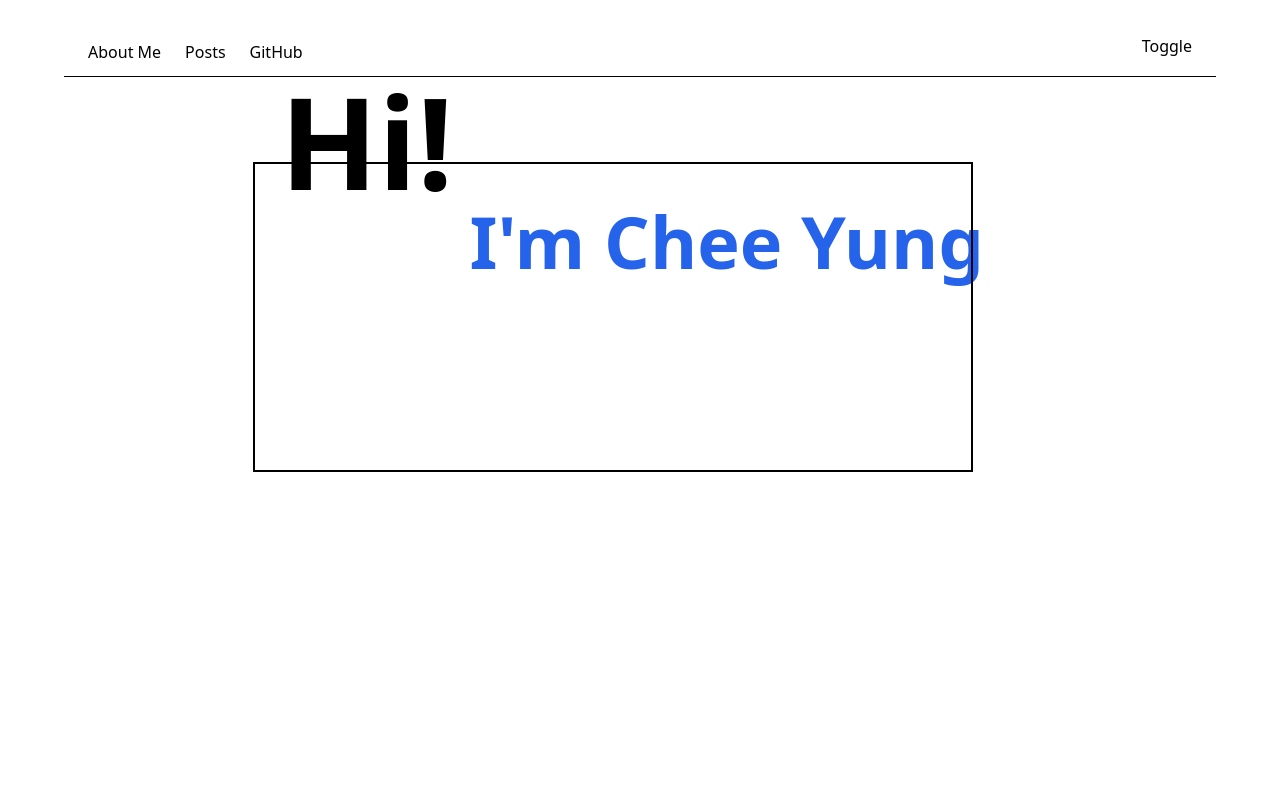
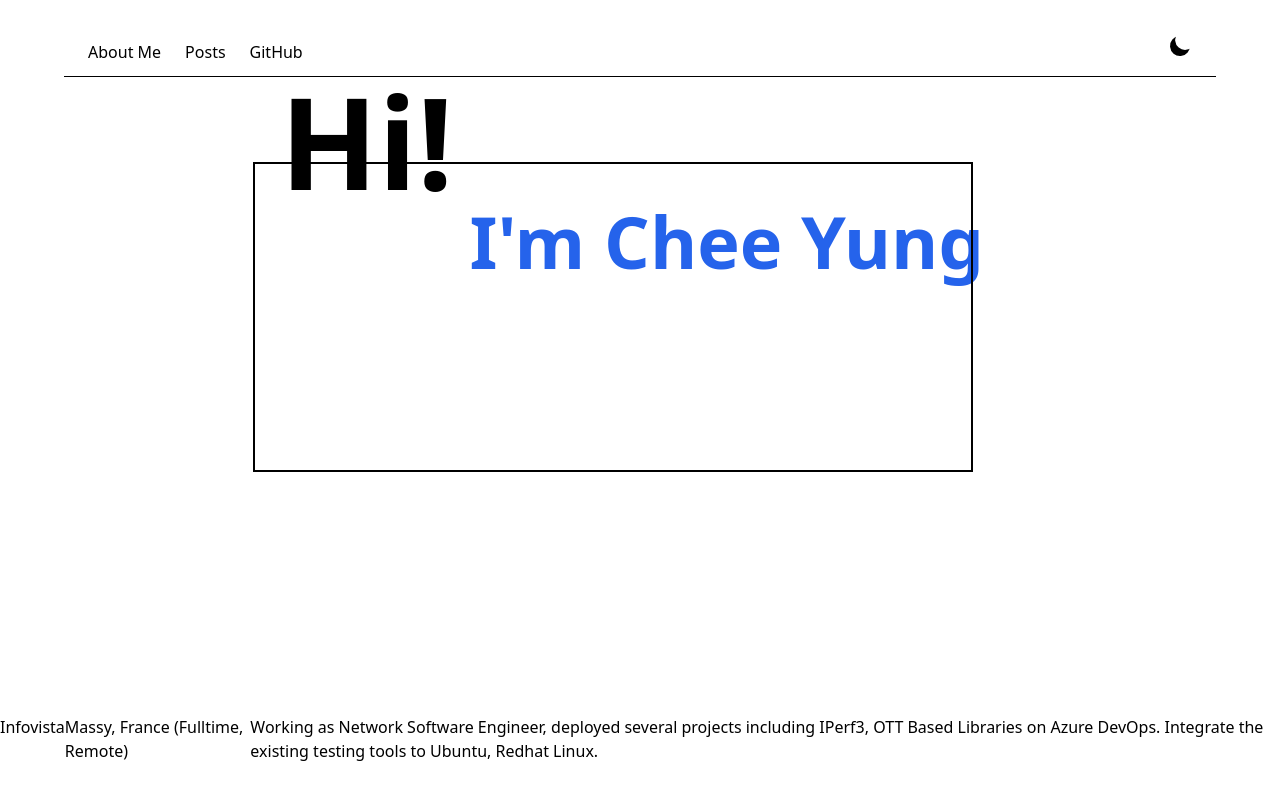
Before and after one commit to pehcy/pehcy.github.io, a Next.js app: page / in a window 1280 px wide. Built offline with nearby package versions, Linux system fonts and the light colour scheme.

Commit message:
feat: added header, DarkTheme toggle icons

```diff
--- /dev/null
+++ b/components/about.tsx
@@ -0,0 +1,14 @@
+import React from 'react';
+
+const About = () : JSX.Element => (
+  <div className='flex flex-row'>
+    <div>Infovista</div>
+    <div>Massy, France (Fulltime, Remote)</div>
+    <div>Working as Network Software Engineer, deployed several projects
+      including IPerf3, OTT Based Libraries on Azure DevOps.
+      Integrate the existing testing tools to Ubuntu, Redhat Linux.
+    </div>
+  </div>
+);
+
+export default About;
--- a/components/header.tsx
+++ b/components/header.tsx
@@ -1,5 +1,6 @@
 import React, { useState } from 'react';
 import Link from 'next/link';
+import ToggleTheme from './toggleTheme';
 
 const Header = () : JSX.Element => {
   const [expanded, setExpanded] = useState<boolean>(false);
@@ -14,27 +15,27 @@ const Header = () : JSX.Element => {
         max-w-6xl mx-auto sm:px-6 px-4 pb-1 pt-5
         md:space-x-10 font-medium border-b border-black bg-white'
       >
-        <nav className="flex flex-row">
-          <ul className="flex flex-row pt-5 pb-2 md:visible invisible">
+        <nav className='flex flex-row'>
+          <ul className='flex flex-row pt-5 pb-2 md:visible invisible'>
             <Link href='/'>
               <li>About Me</li>
             </Link>
             <Link href='/'>
-              <li className="ml-6">Posts</li>
+              <li className='ml-6'>Posts</li>
             </Link>
             <Link href='/'>
-              <li className="ml-6">GitHub</li>
+              <li className='ml-6'>GitHub</li>
             </Link>
           </ul>
           <button
             onClick={handleClick}
-            className="inline-flex p-3 rounded lg:hidden text-black
-            mr-auto outline-none"
+            className='inline-flex p-3 rounded lg:hidden text-black
+            mr-auto outline-none'
           >
             <svg
               className={`w-6 h-6 ${expanded ? 'rotate-90' : 'transform-none'} transition-all`}
               fill='none'
-              stroke='black'
+              stroke='currentColor'
               viewBox='0 0 24 24'
               xmlns='http://www.w3.org/2000/svg'
             >
@@ -47,7 +48,7 @@ const Header = () : JSX.Element => {
             </svg>
           </button>
         </nav>
-        <button>Toggle</button>
+        <ToggleTheme />
       </div>
     </header>
   );
--- /dev/null
+++ b/components/toggleTheme.tsx
@@ -0,0 +1,83 @@
+import React, { useState } from "react";
+import { useSpring, animated } from "react-spring";
+
+const properties = {
+  light: {
+    r: 9,
+    transform: 'rotate(40deg)',
+    cx: 12,
+    cy: 4,
+    opacity: 0
+  },
+  dark: {
+    r: 5,
+    transform: 'rotate(90deg)',
+    cx: 30,
+    cy: 0,
+    opacity: 1
+  },
+  springConfig: {
+    mass: 4,
+    tension: 250,
+    friction: 35
+  }
+};
+
+const ToggleTheme = () : JSX.Element => {
+  const [isDarkMode, setDarkMode] = useState<boolean>(false);
+
+  const { r, transform, cx, cy, opacity } : any = properties[isDarkMode ? 'dark' : 'light']
+
+  const svgContainerProps = useSpring({ transform, config: properties.springConfig });
+  const centerCircleProps = useSpring({ r, config: properties.springConfig });
+  const maskedCircleProps = useSpring({ cx, cy, config: properties.springConfig });
+  const linesProps = useSpring({ opacity, config: properties.springConfig });
+
+  function toggleDarkMode() {
+    setDarkMode(previous => !previous)
+  };
+
+  return (
+    <animated.svg
+      xmlns="http://www.w3.org/2000/svg"
+      width="24"
+      height="24"
+      viewBox="0 0 24 24"
+      fill="none"
+      stroke="currentColor"
+      stroke-width="2"
+      stroke-linecap="round"
+      stroke-linejoin="round"
+      style={{ cursor: "pointer", transform: "rotate(40deg)" }}
+      onClick={toggleDarkMode}
+    >
+      <mask id="mask">
+        <rect x="0" y="0" width="100%" height="100%" fill="white" />
+        <animated.circle
+          // @ts-ignore
+          style={maskedCircleProps} cx="12" cy="4" r="9" fill="black"
+        />
+      </mask>
+      <animated.circle
+        fill="black"
+        cx="12"
+        cy="12"
+        // @ts-ignore
+        style={centerCircleProps}
+        r="9" mask="url(#mask)"
+      />
+      <animated.g stroke="currentColor" style={linesProps}>
+        <line x1="12" y1="1" x2="12" y2="3" />
+        <line x1="12" y1="21" x2="12" y2="23" />
+        <line x1="4.22" y1="4.22" x2="5.64" y2="5.64" />
+        <line x1="18.36" y1="18.36" x2="19.78" y2="19.78" />
+        <line x1="1" y1="12" x2="3" y2="12" />
+        <line x1="21" y1="12" x2="23" y2="12" />
+        <line x1="4.22" y1="19.78" x2="5.64" y2="18.36" />
+        <line x1="18.36" y1="5.64" x2="19.78" y2="4.22" />
+      </animated.g>
+    </animated.svg>
+  )
+}
+
+export default ToggleTheme;
--- a/package.json
+++ b/package.json
@@ -14,6 +14,7 @@
     "postcss": "^8.4.13",
     "react": "18.1.0",
     "react-dom": "18.1.0",
+    "react-spring": "^9.4.5",
     "tailwindcss": "^3.0.24"
   },
   "devDependencies": {
--- a/pages/index.tsx
+++ b/pages/index.tsx
@@ -1,3 +1,4 @@
+import About from '../components/about';
 import Header from '../components/header';
 import Layout from '../components/layout';
 
@@ -9,17 +10,18 @@ export default function Home() {
   return (
     <Layout>
       <Header />
-      <div className="mx-auto md:max-w-5xl">
-        <div className="flex sm:flex-row flex-col">
-          <h1 className="text-9xl font-bold">Hi!</h1>
-          <h4 className="text-7xl font-semibold text-blue-600/100 sm:py-[8rem] px-4">I'm Chee Yung</h4>
+      <div className='mx-auto md:max-w-5xl'>
+        <div className='flex sm:flex-row flex-row'>
+          <h1 className='text-9xl font-bold'>Hi!</h1>
+          <h4 className='text-7xl font-semibold text-blue-600/100 sm:py-[8rem] px-4'>I'm Chee Yung</h4>
         </div>
-        <div id="square-box"
-          className="box-border w-full h-[310px]
-            border-solid border-black border-2 left-[577px]"
+        <div id='square-box'
+          className='box-border w-full h-[310px]
+            border-solid border-black border-2 left-[577px]'
           style={boxTranslateStyle}
         />
       </div>
+      <About />
     </Layout>
   );
 }
--- a/styles/globals.css
+++ b/styles/globals.css
@@ -20,22 +20,3 @@ a {
 @tailwind base;
 @tailwind components;
 @tailwind utilities;
-
-.toggle_btn_wrapper {
-  opacity: 0.65;
-  border-radius: 5px;
-  width: 40px;
-  height: 25px;
-  position: relative;
-  align-items: center;
-  justify-content: center;
-  transition: opacity 0.3s ease;
-  margin-left: 15px;
-}
-
-.day {
-  cursor: pointer;
-  position: relative;
-  height: 24px;
-  width: 24px;
-}
```
Also changed, not shown: 1 other file (tests, documents, lock files or other folders).
